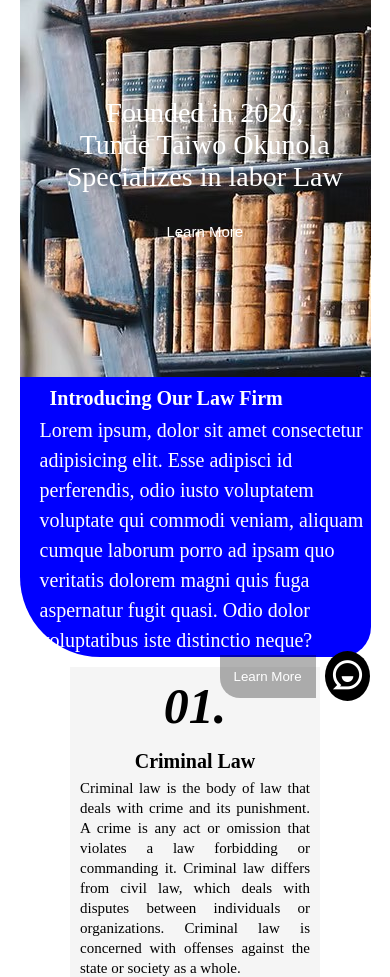
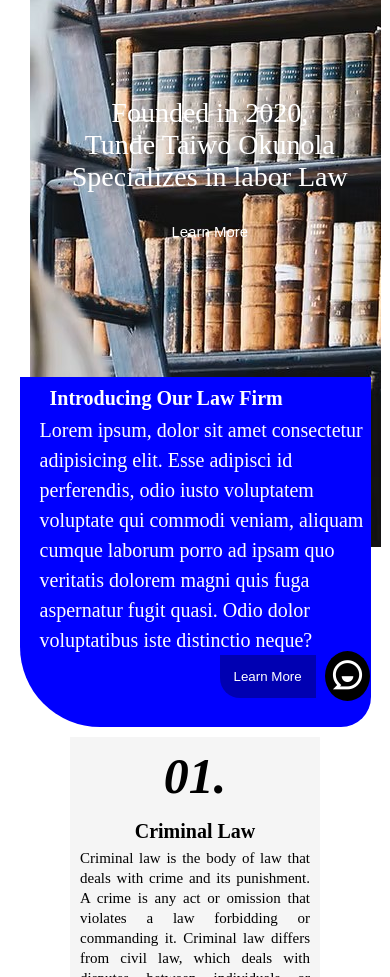
Before and after one commit to TundeTee/lawfirm, a plain HTML site: page index.html in a window 390 px wide. Shown: the part 123-1100 px from the top of the page. Drawn offline with nearby package versions, Linux system fonts and the light colour scheme.

Commit message:
done
done

```diff
--- a/style.css
+++ b/style.css
@@ -155,13 +155,14 @@ header .navbar li a{
     margin-bottom: 30px;
 }
 .business .law{
-    height: 420px;
+    height: 450px;
     width: 250px;
     background: whitesmoke;
     border-bottom-left-radius: 20px ;
     display: flex;
     flex-direction: column;
     justify-content: space-between;
+    margin-bottom: 10px;
 }
 
 .business .law h1{
@@ -443,7 +444,7 @@ margin-top: 10px;
     font-size: 15px;
 }
 .business{
-    margin-top: 120px;
+    margin-top: 190px;
     flex-direction: column;
     justify-content: center;
     align-items: center;
@@ -462,7 +463,7 @@ margin-top: 10px;
 }
 .box{
     left: 0;
-    height: 280px;
+    height: 350px;
     width: 90%;
     justify-self: center;
 }
@@ -505,6 +506,7 @@ margin-top: 10px;
 }
 .content{
     height: 550px;
+    margin-left: 20px;
 }
 .cancel{
     position: absolute;
```
